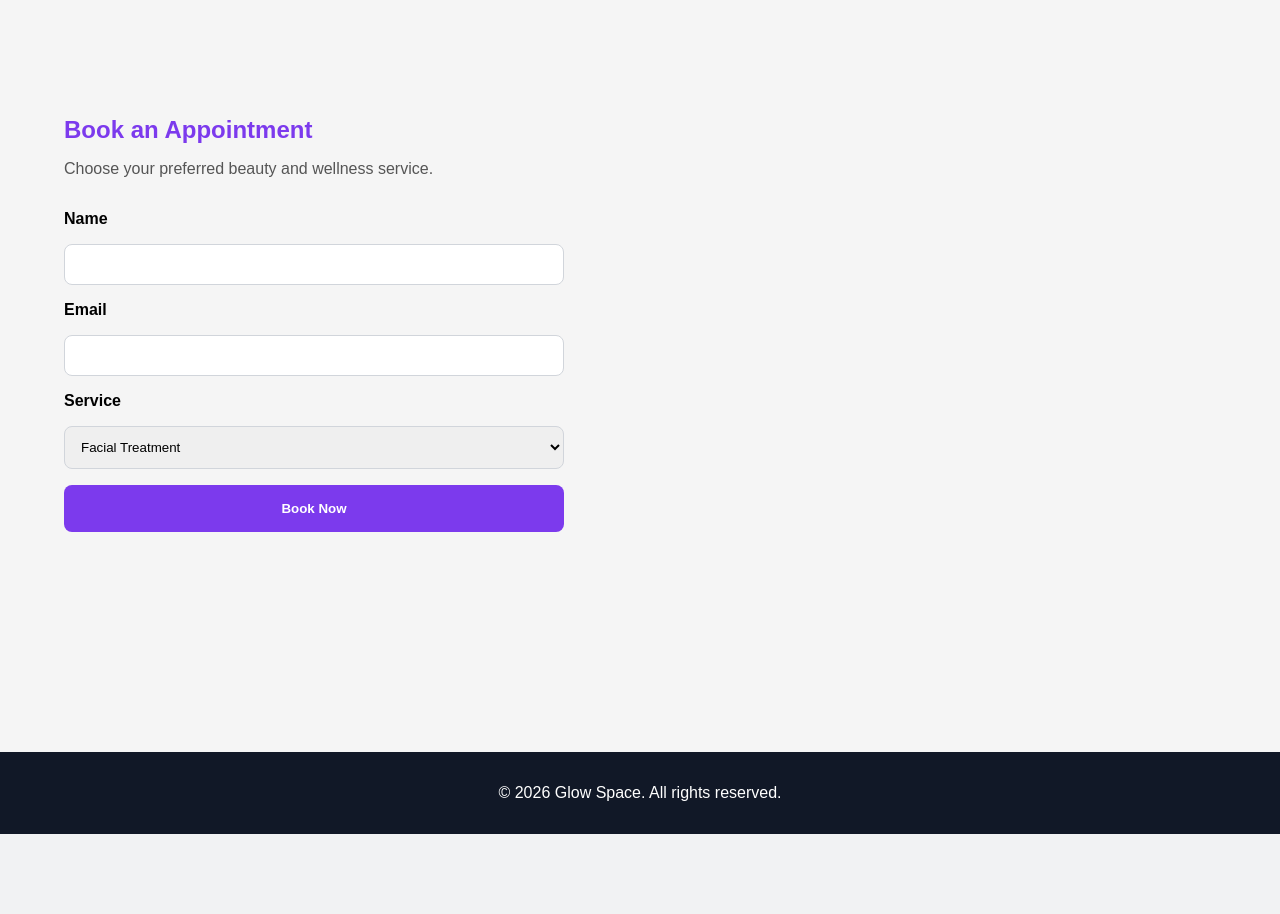
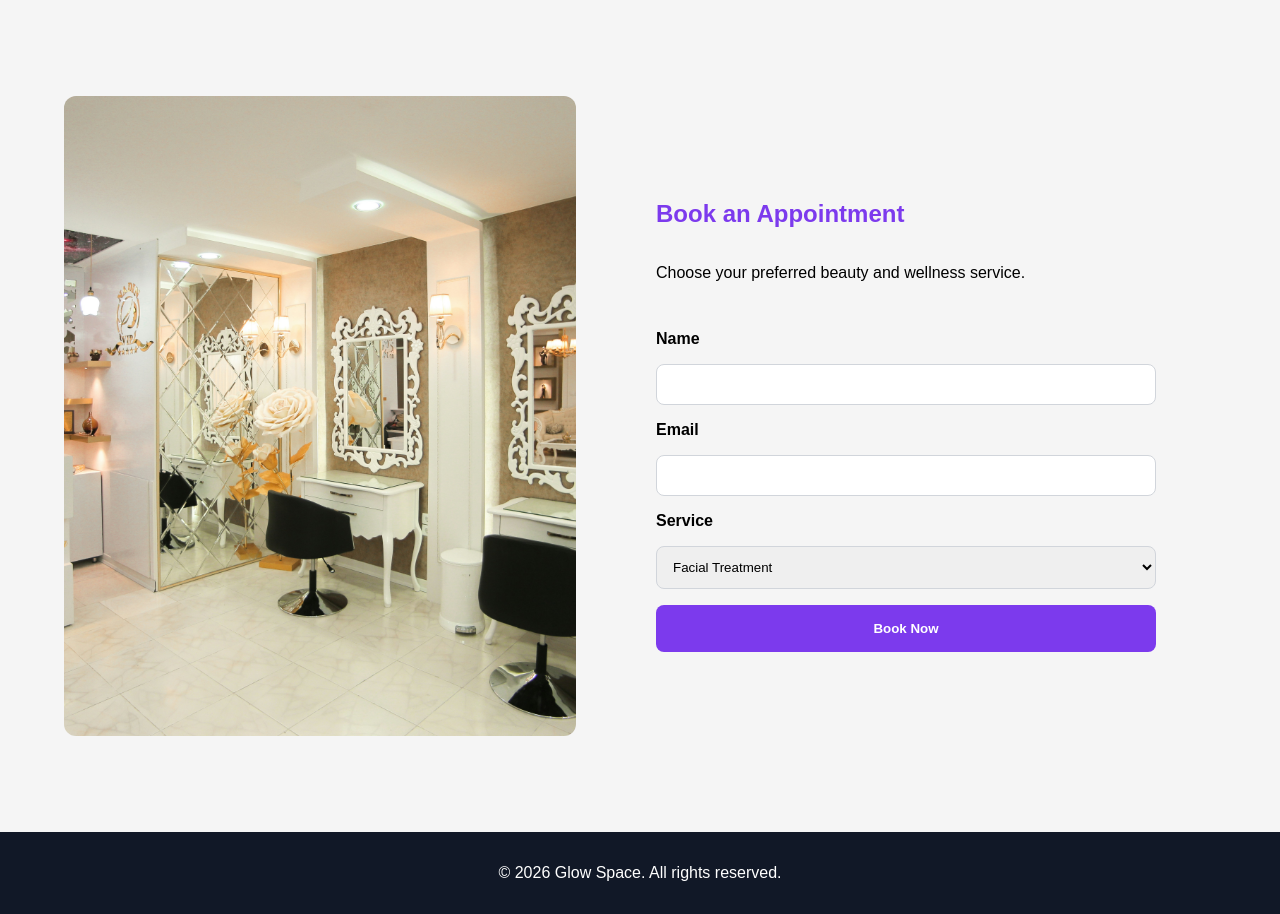
Before and after one commit to vera-com/glow-space, a Django app: page /bookings/ in a window 1280 px wide. Shown: the part 60-974 px from the top of the page. Before the commit the page ends 894 px from the top, so only its background shows below. Run offline with Django 5.2, Linux system fonts and the light colour scheme.

Commit message:
Add image and split layout to bookings page.

```diff
--- a/home/templates/home/bookings.html
+++ b/home/templates/home/bookings.html
@@ -1,8 +1,16 @@
 {% extends "base.html" %}
+{% load static %}
 
 {% block content %}
 
-<section class="bookings-page">
+<section class="booking-page">
+
+    <div class="booking-image">
+        <img src="{% static 'images/salon-booking.jpg' %}" alt="Luxury beauty salon">
+    </div>
+
+    <div class="booking-form-container">
+
     <h1>Book an Appointment</h1>
 
     <p>
@@ -25,6 +33,7 @@
 
     <button type="submit">Book Now</button>
 </form>
+</div>
 
 </section>
 
--- a/static/css/style.css
+++ b/static/css/style.css
@@ -242,6 +242,38 @@
     background-color: #5b21b6;
 }
 
+/* =========================
+   Booking Page Layout
+========================= */
+
+.booking-page {
+    display: flex;
+    min-height: 80vh;
+    gap: 2rem;
+    padding: 4rem 2rem;
+    align-items: stretch;
+}
+
+.booking-image,
+.booking-form-container {
+    flex: 1;
+}
+
+.booking-image img {
+    width: 100%;
+    height: 100%;
+    object-fit: cover;
+    border-radius: 12px;
+}
+
+.booking-form-container {
+    flex: 1;
+    padding: 3rem;
+    display: flex;
+    flex-direction: column;
+    justify-content: center;
+}
+
 /* --------------------
    Footer
 -------------------- */
```
Also changed, not shown: static/images/salon-booking.jpg (added).
